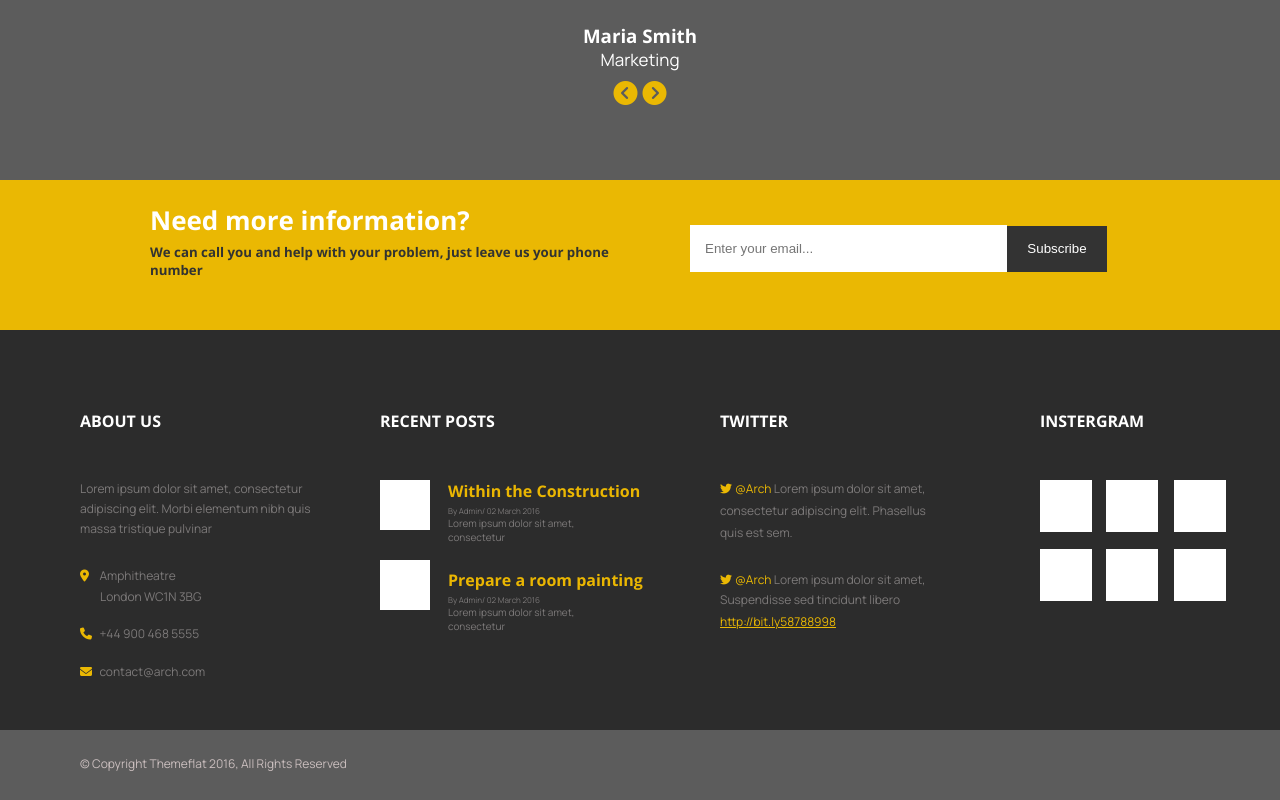
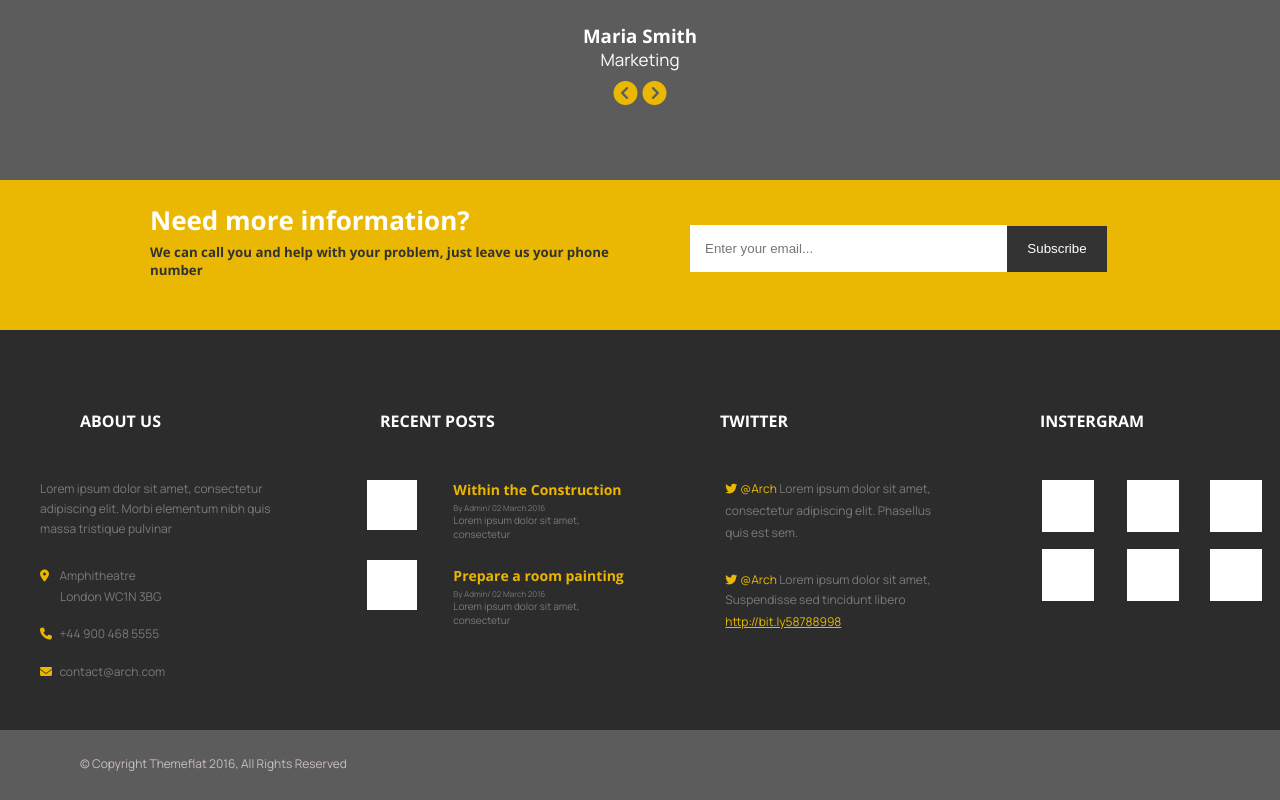
Before and after one commit to winDinsara/PROJECT_1, a plain HTML site: page index.html in a window 1280 px wide. Shown: the part 1914-2714 px from the top of the page. Drawn offline with nearby package versions, Linux system fonts and the light colour scheme.

Commit message:
Update index.html

```diff
--- a/index.html
+++ b/index.html
@@ -308,7 +308,7 @@ div.rights{
         <h3 style="margin: 0; font-size: 15px; margin-bottom: 10px;">'pro bono' with a charity</h3>
     <h6 style="color: #5c5c5c; margin: 0; margin-top: 10px; margin-bottom: 5px;">In your life, you may have many</h6>
     <h6 style="color: #5c5c5c; margin: 0; margin-bottom: 5px; ">times facing financial issues. It's</h6>
-    <h6 style="color: #5c5c5c; margin: 0; margin-bottom: 5px;">good if you know how to handle it by</h6>
+    <h6 style="color: #5c5c5c; margin: 0; margin-bottom: 5px;width: 210px;">good if you know how to handle it by</h6>
     <h6 style="color: #5c5c5c; margin: 0; margin-bottom: 5px;">yourself and have enough</h6>
     <h6 style="color: #eab602; margin: 0; margin-bottom: 5px; margin-top: 15px;">Continue Reading  ></h6></div>
 
@@ -317,7 +317,7 @@ div.rights{
         <h3 style="margin: 0; font-size: 15px; margin-bottom: 10px;">'pro bono' with a charity</h3>
     <h6 style="color: #5c5c5c; margin: 0; margin-top: 10px; margin-bottom: 5px;">In your life, you may have many</h6>
     <h6 style="color: #5c5c5c; margin: 0; margin-bottom: 5px; ">times facing financial issues. It's</h6>
-    <h6 style="color: #5c5c5c; margin: 0; margin-bottom: 5px;">good if you know how to handle it by</h6>
+    <h6 style="color: #5c5c5c; margin: 0; margin-bottom: 5px;width: 210px;">good if you know how to handle it by</h6>
     <h6 style="color: #5c5c5c; margin: 0; margin-bottom: 5px;">yourself and have enough</h6>
     <h6 style="color: #eab602; margin: 0; margin-bottom: 5px; margin-top: 15px;">Continue Reading  ></h6>
 </div>
@@ -350,31 +350,31 @@ div.rights{
 
     </div>
 
-    <div class="information_bar2">
+     <div class="information_bar2">
       <div style="width: 25%; height: 100%;">
-        <p style="color: #7c7979;margin: 0;padding-left: 80px; font-size: 12px;margin-bottom: 3px;">Lorem ipsum dolor sit amet, consectetur</p>
-        <p style="color: #7c7979;margin: 0;padding-left: 80px; font-size: 12px;margin-bottom: 3px;">adipiscing elit. Morbi elementum nibh quis</p>
-        <p style="color: #7c7979;margin: 0;padding-left: 80px; font-size: 12px;">massa tristique pulvinar</p>
-        <p style="color: #7c7979;margin: 0;padding-left: 80px; font-size: 12px;padding-top: 30px;padding-bottom: 3px;"><i class="fa fa-map-marker" style="color: #eab803; width: 12px; height: 15px;margin-right: 5px;"></i> Amphitheatre</p>
-        <p style="color: #7c7979;margin: 0;padding-left: 100px; font-size: 12px; margin-bottom: 20px;">London WC1N 3BG</p>
-        <p style="color: #7c7979;margin: 0;padding-left: 80px; font-size: 12px;margin-bottom: 20px;"><i class="fa fa-phone" style="color: #eab803; width: 12px; height: 15px;margin-right: 5px;"></i> +44 900 468 5555</p>
-        <p style="color: #7c7979;margin: 0;padding-left: 80px; font-size: 12px;"><i class="fa fa-envelope" style="color: #eab803; width: 12px; height: 15px;margin-right: 5px;"></i> contact@arch.com</p>
+        <p style="color: #7c7979;margin: 0;padding-left: 40px; font-size: 12px;margin-bottom: 3px;width: 230px;">Lorem ipsum dolor sit amet, consectetur</p>
+        <p style="color: #7c7979;margin: 0;padding-left: 40px; font-size: 12px;margin-bottom: 3px;width: 240px;">adipiscing elit. Morbi elementum nibh quis</p>
+        <p style="color: #7c7979;margin: 0;padding-left: 40px; font-size: 12px;">massa tristique pulvinar</p>
+        <p style="color: #7c7979;margin: 0;padding-left: 40px; font-size: 12px;padding-top: 30px;padding-bottom: 3px;"><i class="fa fa-map-marker" style="color: #eab803; width: 12px; height: 15px;margin-right: 5px;"></i> Amphitheatre</p>
+        <p style="color: #7c7979;margin: 0;padding-left: 60px; font-size: 12px; margin-bottom: 20px;">London WC1N 3BG</p>
+        <p style="color: #7c7979;margin: 0;padding-left: 40px; font-size: 12px;margin-bottom: 20px;"><i class="fa fa-phone" style="color: #eab803; width: 12px; height: 15px;margin-right: 5px;"></i> +44 900 468 5555</p>
+        <p style="color: #7c7979;margin: 0;padding-left: 40px; font-size: 12px;"><i class="fa fa-envelope" style="color: #eab803; width: 12px; height: 15px;margin-right: 5px;"></i> contact@arch.com</p>
 
         </div>
 
       <div style="width: 10%; height: 100%;">
-        <p style="border-radius: 0;  background-color: white; border: #222222; height: 50px; width: 50px; display: flex; margin-top: 0; margin-left: 60px;margin-right: 25px;"></p>
-        <p style="border-radius: 0;  background-color: white; border: #222222; height: 50px; width: 50px; display: flex; margin-left: 60px;margin-right: 25px; margin-top: 30px;"></p>
+        <p style="border-radius: 0;  background-color: white; border: #222222; height: 50px; width: 50px; display: flex; margin-top: 0; margin-left: 50px;margin-right: 25px;"></p>
+        <p style="border-radius: 0;  background-color: white; border: #222222; height: 50px; width: 50px; display: flex; margin-left: 50px;margin-right: 25px; margin-top: 30px;"></p>
 
 
       </div>
-      <div style="width: 15%; height: 100%;">
-        <h4 style="color: #eab602;margin: 0; margin-bottom: 3px; width: 200px;">Within the Construction</h4>
+      <div style="width: 15%; height: 100%;margin-left: 10px;">
+        <h4 style="color: #eab602;margin: 0; margin-bottom: 3px; width: 200px;font-size: 14px;">Within the Construction</h4>
         <p style="color: #7c7979; margin: 0;font-size: 8px; width: 200px;">By Admin/ 02 March 2016</p>
         <p style="color: #7c7979; margin: 0;font-size: 10px; width: 200px;">Lorem ipsum dolor sit amet,</p>
         <p style="color: #7c7979; margin: 0;font-size: 10px; width: 200px;">consectetur</p>
 
-        <h4 style="color: #eab602;margin: 0; margin-bottom: 3px; margin-top: 25px; width: 200px;">Prepare a room painting</h4>
+        <h4 style="color: #eab602;margin: 0; margin-bottom: 3px; margin-top: 25px; width: 200px;font-size: 14px;">Prepare a room painting</h4>
         <p style="color: #7c7979; margin: 0;font-size: 8px; width: 200px;">By Admin/ 02 March 2016</p>
         <p style="color: #7c7979; margin: 0;font-size: 10px; width: 200px;">Lorem ipsum dolor sit amet,</p>
         <p style="color: #7c7979; margin: 0;font-size: 10px; width: 200px;">consectetur</p>
@@ -382,24 +382,24 @@ div.rights{
       </div>
 
       <div style="width: 25%; height: 100%;">
-        <p style="color: #7c7979; font-size: 12px; margin-top: 0;margin-left: 80px;margin-bottom: 5px;"><i class="fa fa-twitter" style="color: #eab803; margin-right: 3px;"></i><span style="color: #eab803;">@Arch</span> Lorem ipsum dolor sit amet,</p>
-        <p style="color: #7c7979; font-size: 12px; margin-top: 0;margin-left: 80px;margin-bottom: 5px;">consectetur adipiscing elit. Phasellus</p>
+        <p style="color: #7c7979; font-size: 12px; margin-top: 0;margin-left: 80px;margin-bottom: 5px;width: 210px;"><i class="fa fa-twitter" style="color: #eab803; margin-right: 3px;"></i><span style="color: #eab803;">@Arch</span> Lorem ipsum dolor sit amet,</p>
+        <p style="color: #7c7979; font-size: 12px; margin-top: 0;margin-left: 80px;margin-bottom: 5px;width: 210px;">consectetur adipiscing elit. Phasellus</p>
         <p style="color: #7c7979; font-size: 12px; margin-top: 0;margin-left: 80px;margin-bottom: 5px;">quis est sem.</p>
-        <p style="color: #7c7979; font-size: 12px; margin-top: 30px;margin-left: 80px;margin-bottom: 3px;"><i class="fa fa-twitter" style="color: #eab803; margin-right: 3px;"></i><span style="color: #eab803;">@Arch</span> Lorem ipsum dolor sit amet,</p>
-        <p style="color: #7c7979; font-size: 12px; margin-top: 0;margin-left: 80px;margin-bottom: 5px;">Suspendisse sed tincidunt libero</p>
+        <p style="color: #7c7979; font-size: 12px; margin-top: 30px;margin-left: 80px;margin-bottom: 3px;width: 210px;"><i class="fa fa-twitter" style="color: #eab803; margin-right: 3px;"></i><span style="color: #eab803;">@Arch</span> Lorem ipsum dolor sit amet,</p>
+        <p style="color: #7c7979; font-size: 12px; margin-top: 0;margin-left: 80px;margin-bottom: 5px;width: 210px;">Suspendisse sed tincidunt libero</p>
         <p style="color: #7c7979; font-size: 12px; margin-top: 0;margin-left: 80px;margin-bottom: 5px;"><a href="http://bit.lu/58788998" style="color: #eab803;">http://bit.ly58788998</a></p>
       </div>
 
-      <div style="width: 8.5%; height: 100%;">
+      <div style="width: 10%; height: 100%;">
         <p style="border-radius: 0;  background-color: white; border: #222222; height: 52px; width: 52px; display: flex; margin-top: 0; margin-left: 80px;margin-right: 25px;"></p>
         <p style="border-radius: 0;  background-color: white; border: #222222; height: 52px; width: 52px; display: flex; margin-left: 80px;margin-right: 25px;"></p>
       </div>
-      <div style="width: 8.2%; height: 100%;">
+      <div style="width: 9.5%; height: 100%;">
         <p style="border-radius: 0;  background-color: white; border: #222222; height: 52px; width: 52px; display: flex; margin-top: 0; margin-left: 37px; margin-right: 15px; "></p>
         <p style="border-radius: 0;  background-color: white; border: #222222; height: 52px; width: 52px; display: flex;margin-right: 15px;margin-left: 37px; "></p>
     </div>
 
-      <div style="width: 8.3%; height: 100%;">
+      <div style="width: 5.5%; height: 100%;">
         <p style="border-radius: 0;  background-color: white; border: #222222; height: 52px; width: 52px; display: flex; margin-top: 0; margin-right: 15px;"></p>
         <p style="border-radius: 0;  background-color: white; border: #222222; height: 52px; width: 52px; display: flex; margin-right: 15px;"></p></div>
 
```
